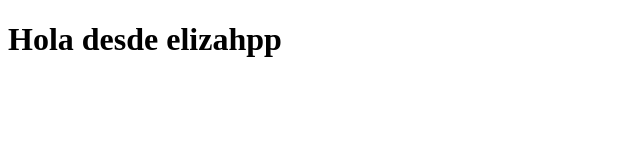
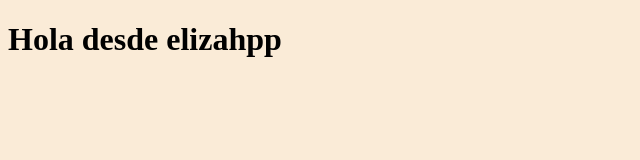
Before and after one commit to alizahpp/primerRepo, a plain HTML site: page index.html in a window 1280 px wide. Shown: the whole page, without its empty margins (0-640 px from the left). Drawn offline with Linux system fonts and the light colour scheme.

Commit message:
Commit rama dev

```diff
--- a/index.html
+++ b/index.html
@@ -4,6 +4,8 @@
     <meta charset="UTF-8">
     <meta http-equiv="X-UA-Compatible" content="IE=edge">
     <meta name="viewport" content="width=device-width, initial-scale=1.0">
+    <!--Estilos propios-->
+    <link rel="stylesheet" href="style.css">
     <title>Document</title>
 </head>
 <body>
--- /dev/null
+++ b/style.css
@@ -0,0 +1,4 @@
+
+body {
+    background-color: antiquewhite;
+}
```
Also changed, not shown: REadmi.txt.
